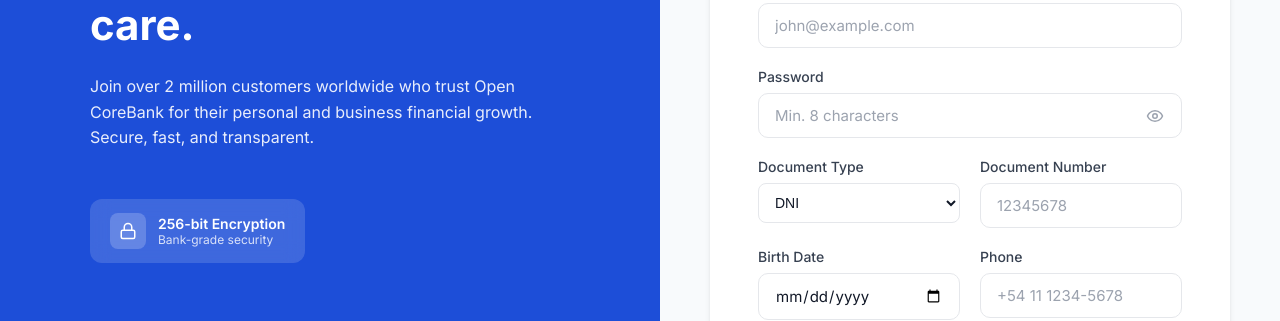
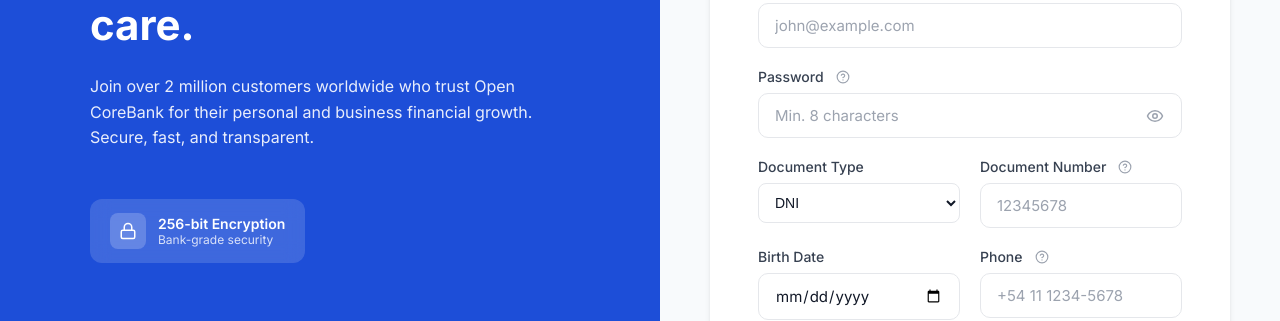
Before and after one commit to mateoAlonso06/open-corebank-frontend, a React (Vite) app: page /login in a window 1280 px wide. Both pictures are taken after a click on the button "Sign Up". Shown: the part 359-680 px from the top of the page. Built offline with nearby package versions, Linux system fonts and the light colour scheme; no server answers.

Commit message:
refactor: improve the ux for the form register

```diff
--- a/src/pages/LoginPage.tsx
+++ b/src/pages/LoginPage.tsx
@@ -306,7 +306,21 @@
                 </div>
 
                 <div className="form-group">
-                  <label htmlFor="signupPassword">Password</label>
+                  <label htmlFor="signupPassword">
+                    Password
+                    <span className="field-tooltip">
+                      <HelpCircle size={14} />
+                      <span className="field-tooltip-content">
+                        <strong>Password requirements:</strong>
+                        <br />8–128 characters
+                        <br />At least one uppercase letter (A-Z)
+                        <br />At least one lowercase letter (a-z)
+                        <br />At least one digit (0-9)
+                        <br />At least one special character (!@#$%...)
+                        <br />No spaces allowed
+                      </span>
+                    </span>
+                  </label>
                   <div className="input-wrapper">
                     <input
                       type={showSignupPassword ? 'text' : 'password'}
@@ -344,7 +358,18 @@
                     </div>
                   </div>
                   <div className="form-group">
-                    <label htmlFor="documentNumber">Document Number</label>
+                    <label htmlFor="documentNumber">
+                      Document Number
+                      <span className="field-tooltip">
+                        <HelpCircle size={14} />
+                        <span className="field-tooltip-content">
+                          <strong>DNI:</strong> 7 or 8 digits (e.g. 12345678)
+                          <br />
+                          <strong>Passport:</strong> 2-3 letters + 6-9 digits (e.g. AAB123456)
+                          <br />Only alphanumeric characters
+                        </span>
+                      </span>
+                    </label>
                     <div className="input-wrapper">
                       <input
                         type="text"
@@ -372,7 +397,18 @@
                     </div>
                   </div>
                   <div className="form-group">
-                    <label htmlFor="phone">Phone</label>
+                    <label htmlFor="phone">
+                      Phone
+                      <span className="field-tooltip">
+                        <HelpCircle size={14} />
+                        <span className="field-tooltip-content">
+                          <strong>Valid formats:</strong>
+                          <br />Mobile: +549 + 10 digits
+                          <br />Landline: +54 + 10 digits
+                          <br />Local: 8–13 digits
+                        </span>
+                      </span>
+                    </label>
                     <div className="input-wrapper">
                       <input
                         type="tel"
--- a/src/styles/LoginPage.css
+++ b/src/styles/LoginPage.css
@@ -360,6 +360,54 @@
   color: #374151;
 }
 
+/* Field Tooltip */
+.field-tooltip {
+  position: relative;
+  display: inline-flex;
+  align-items: center;
+  margin-left: 6px;
+  color: #9ca3af;
+  cursor: help;
+  vertical-align: middle;
+}
+
+.field-tooltip:hover {
+  color: #6b7280;
+}
+
+.field-tooltip-content {
+  display: none;
+  position: absolute;
+  bottom: calc(100% + 8px);
+  left: 50%;
+  transform: translateX(-50%);
+  background: #1f2937;
+  color: #f9fafb;
+  font-size: 12px;
+  font-weight: 400;
+  line-height: 1.5;
+  padding: 10px 14px;
+  border-radius: 8px;
+  white-space: nowrap;
+  z-index: 10;
+  box-shadow: 0 4px 12px rgba(0, 0, 0, 0.15);
+  pointer-events: none;
+}
+
+.field-tooltip-content::after {
+  content: '';
+  position: absolute;
+  top: 100%;
+  left: 50%;
+  transform: translateX(-50%);
+  border: 5px solid transparent;
+  border-top-color: #1f2937;
+}
+
+.field-tooltip:hover .field-tooltip-content {
+  display: block;
+}
+
 /* Form Error */
 .form-error {
   background: #fef2f2;
```
Also changed, not shown: 1 other file (tests, documents, lock files or other folders).
